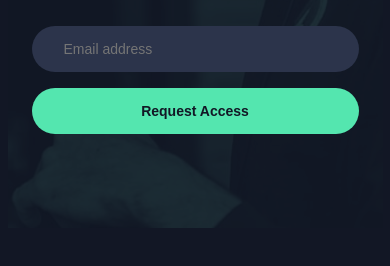
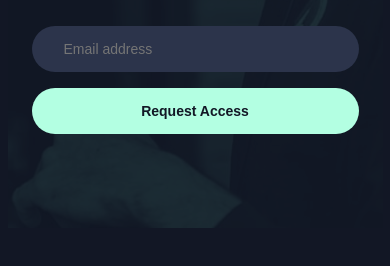
Before and after one commit to ldalakishvili/pod-request, a plain HTML site: page index.html in a window 390 px wide. In both pictures the pointer is over the button "Request Access". Shown: the part 528-794 px from the top of the page. Drawn offline with Linux system fonts and the light colour scheme.

Commit message:
Update style.css

```diff
--- a/style.css
+++ b/style.css
@@ -303,4 +303,7 @@ body {
 		border: none;
 		border-radius: 3rem;
 	}
+	.btn2:hover {
+		background-color: #b3ffe2;
+	}
 }
```
